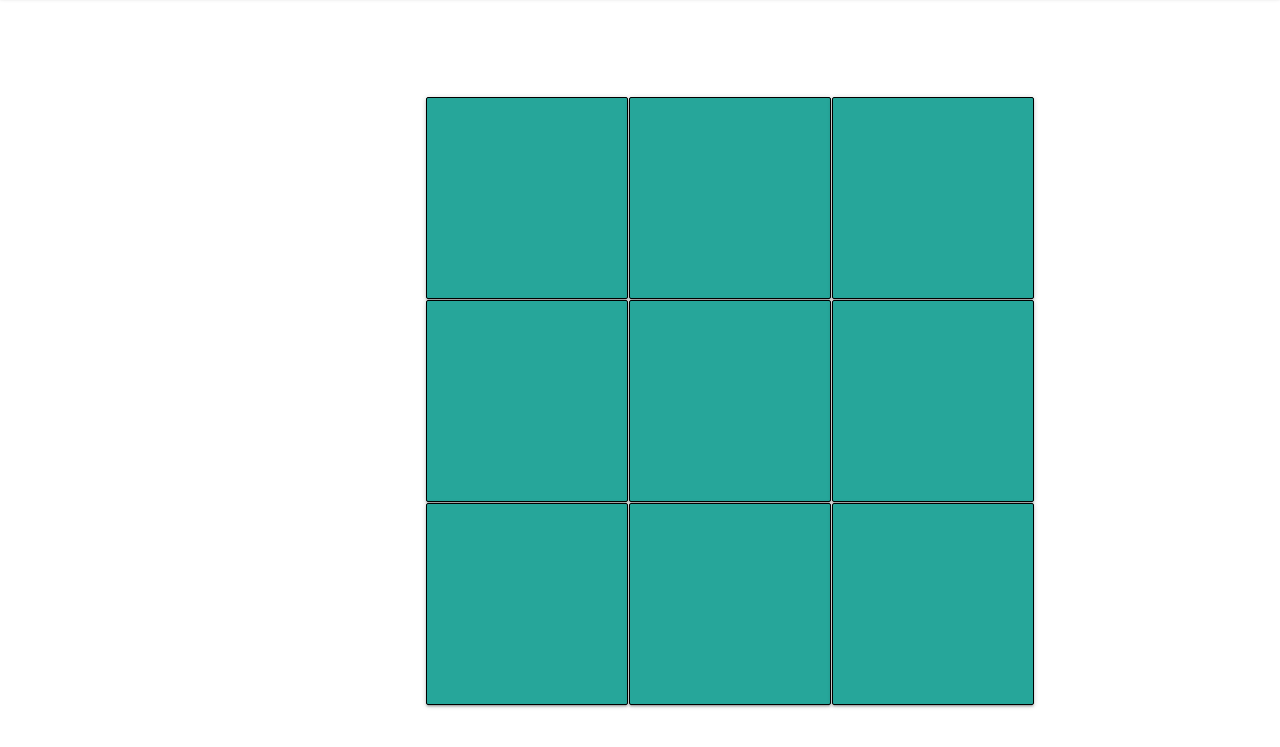
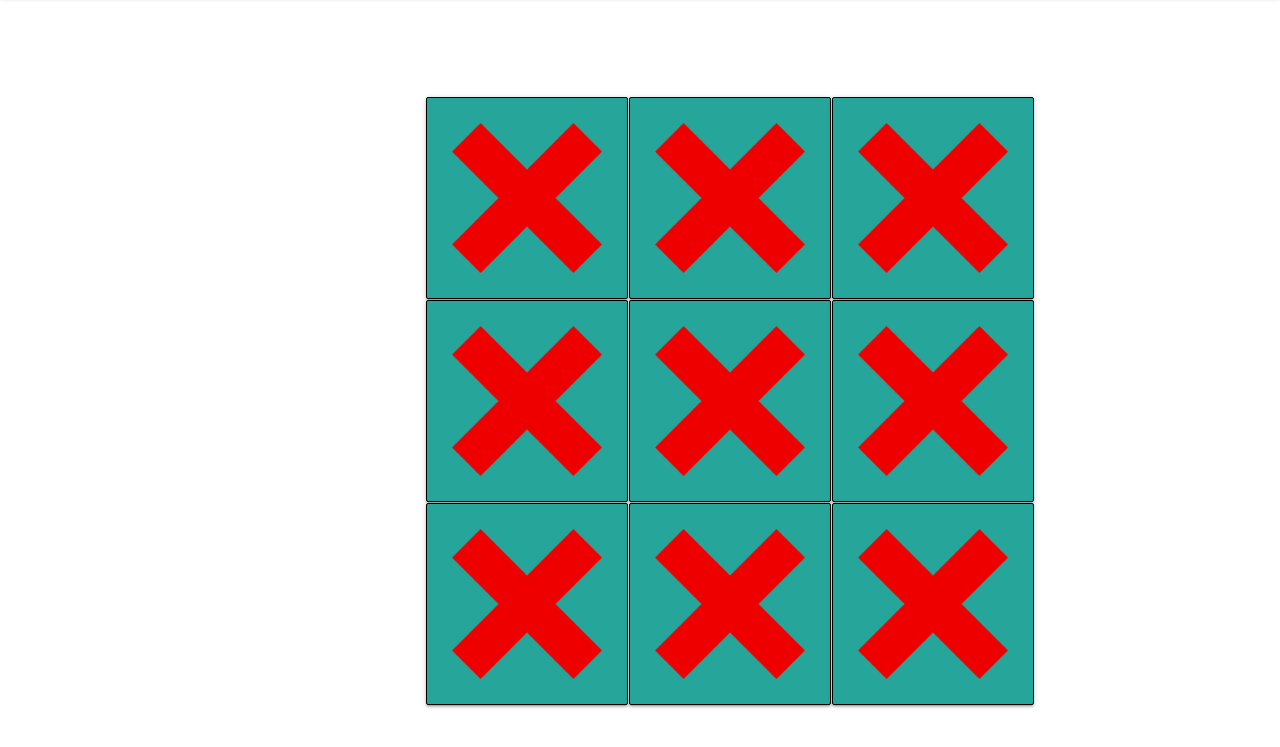
Before and after one commit to ItsRicmor/Proyect-Cat-Game, a plain HTML site: page index.html in a window 1280 px wide. Shown: the part 67-814 px from the top of the page. Drawn offline with nearby package versions, Linux system fonts and the light colour scheme.

Commit message:
X option image

```diff
--- a/assets/css/style.css
+++ b/assets/css/style.css
@@ -7,6 +7,19 @@
 
 .box {
     padding: 100px;
-    text-align: center;
     border: 1px solid #000;
 }
+
+.img-x {
+    background-image: url("../img/x.png");
+    background-repeat: no-repeat, repeat;
+    background-position: center;
+    background-size: 150px
+}
+
+.img-y {
+    background-image: url("../img/y.png");
+    background-repeat: no-repeat, repeat;
+    background-position: center;
+    background-size: 150px
+}
--- a/index.html
+++ b/index.html
@@ -22,15 +22,15 @@
     <div class="container">
         <div>
             <div class="container box-container">
-                <div class="box waves-effect waves-light btn" id="1"></div>
-                <div class="box waves-effect waves-light btn" id="2"></div>
-                <div class="box waves-effect waves-light btn" id="3"></div>
-                <div class="box waves-effect waves-light btn" id="4"></div>
-                <div class="box waves-effect waves-light btn" id="5"></div>
-                <div class="box waves-effect waves-light btn" id="6"></div>
-                <div class="box waves-effect waves-light btn" id="7"></div>
-                <div class="box waves-effect waves-light btn" id="8"></div>
-                <div class="box waves-effect waves-light btn" id="9"></div>
+                <div class="box img-x waves-effect waves-light btn" id="1"></div>
+                <div class="box img-x waves-effect waves-light btn" id="2"></div>
+                <div class="box img-x waves-effect waves-light btn" id="3"></div>
+                <div class="box img-x waves-effect waves-light btn" id="4"></div>
+                <div class="box img-x waves-effect waves-light btn" id="5"></div>
+                <div class="box img-x waves-effect waves-light btn" id="6"></div>
+                <div class="box img-x waves-effect waves-light btn" id="7"></div>
+                <div class="box img-x waves-effect waves-light btn" id="8"></div>
+                <div class="box img-x waves-effect waves-light btn" id="9"></div>
             </div>
         </div>
     </div>
```
Also changed, not shown: assets/img/x.png (added).
